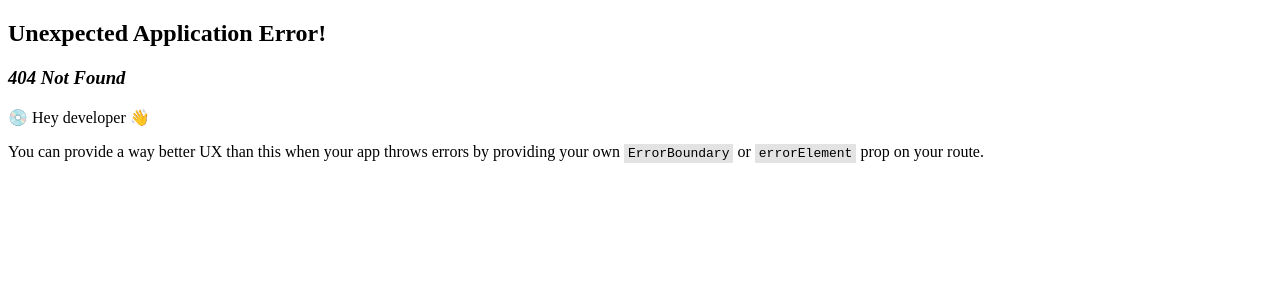
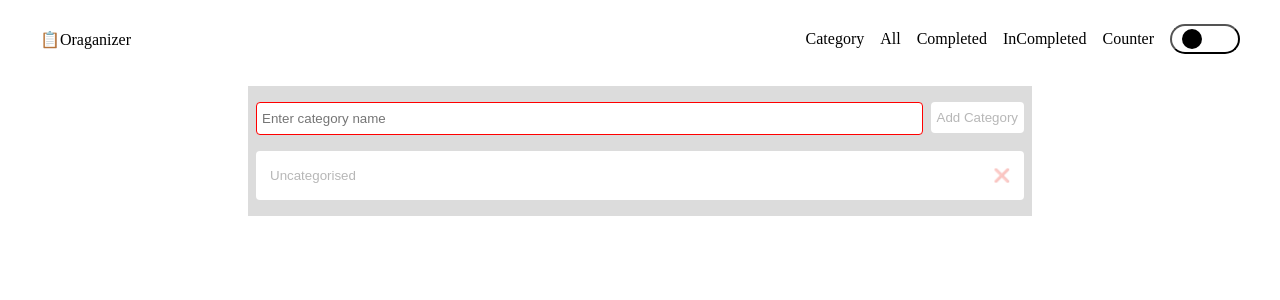
Before and after one commit to engineer-dilnawaz/task-organizer, a React (Vite) app: page /category in a window 1280 px wide. Before the commit this address had no page. Shown: the top 300 px of the page. Built offline with nearby package versions, Linux system fonts and the light colour scheme.

Commit message:
feat: add category management with add and delete functionality

```diff
--- a/src/App.tsx
+++ b/src/App.tsx
@@ -9,6 +9,7 @@ import All from "./pages/All";
 
 import { ThemeToggler } from "./components/ThemeToggler";
 import { useTheme } from "./stores/useTheme";
+import Category from "./pages/Category";
 
 const NavBar = () => {
   const { isDark } = useTheme();
@@ -17,6 +18,7 @@ const NavBar = () => {
       <Link to="/">📋Oraganizer</Link>
 
       <div className="nav-list">
+        <Link to="/category">Category</Link>
         <Link to="/all">All</Link>
         <Link to="/completed">Completed</Link>
         <Link to="/incompleted">InCompleted</Link>
@@ -63,6 +65,10 @@ function App() {
           path: "/counter",
           element: <Counter />,
         },
+        {
+          path: "/category",
+          element: <Category />,
+        },
       ],
     },
   ]);
--- /dev/null
+++ b/src/components/Category.tsx
@@ -0,0 +1,27 @@
+import type { Category as CategoryType } from "../stores/useCategories";
+
+type CategoryProps = {
+  category: CategoryType;
+  disableDelete: (category: CategoryType) => boolean;
+  onDelete: (id: string) => void;
+};
+
+export default function Category({
+  category,
+  onDelete,
+  disableDelete,
+}: CategoryProps) {
+  const canDelete = disableDelete(category);
+  return (
+    <li className="category-item">
+      <button
+        onClick={() => onDelete(category.id)}
+        disabled={canDelete}
+        className={`${canDelete ? "disabled-button" : ""}`}
+      >
+        <span>{category.name}</span>
+        <span className="trash">❌</span>
+      </button>
+    </li>
+  );
+}
--- /dev/null
+++ b/src/components/CategoryList.tsx
@@ -0,0 +1,29 @@
+import type { Category as CategoryType } from "../stores/useCategories";
+import Category from "./Category";
+
+type CategoryListProps = {
+  categories: CategoryType[];
+  disableDelete: (category: CategoryType) => boolean;
+  onDelete: (id: string) => void;
+};
+
+function CategoryList({
+  categories,
+  onDelete,
+  disableDelete,
+}: CategoryListProps) {
+  return (
+    <ul className="categories-list">
+      {categories.map((category) => (
+        <Category
+          key={category.id}
+          category={category}
+          disableDelete={disableDelete}
+          onDelete={onDelete}
+        />
+      ))}
+    </ul>
+  );
+}
+
+export default CategoryList;
--- a/src/constants/app.ts
+++ b/src/constants/app.ts
@@ -1,4 +1,5 @@
 export const LOCAL_STORAGE_KEYS = {
   TASKS: "tasks",
   THEME: "theme",
+  CATEGORIES: "categories",
 };
--- a/src/index.css
+++ b/src/index.css
@@ -33,9 +33,11 @@ a {
 }
 
 .task-form {
+  flex: 1;
   display: flex;
-  align-items: center;
+  align-items: flex-start;
   justify-content: space-between;
+
 }
 
 .task-form input {
@@ -165,3 +167,78 @@ a {
   margin-top: -10px;
   /* transition: all 0.3s linear; */
 }
+
+.category-container {
+  background-color: gainsboro;
+  display: flex;
+  flex-direction: column;
+  max-width: 60vw;
+  margin-inline: auto;
+  padding-inline: .5rem;
+  padding-block: 1rem;
+}
+
+
+
+.input-with-error {
+  flex: 1;
+  display: flex;
+  flex-direction: column;
+}
+
+.error {
+  color: red;
+  font-size: 13px;
+  margin-top: 3px;
+  margin-left: 3px;
+}
+
+.categories-list {
+  list-style: none;
+  padding: 0;
+  margin: 0;
+  margin-top: 1rem;
+  display: flex;
+  flex-direction: column;
+  gap: 5px;
+
+}
+
+.category-item {
+  color: black;
+  font-size: 16px;
+  font-weight: 400;
+  font-family: sans-serif;
+  text-transform: capitalize;
+  background-color: #fff;
+  padding-block: 1rem;
+  padding-inline: 0.5rem;
+  border-radius: 4px;
+  display: flex;
+  align-items: center;
+  justify-content: space-between;
+  cursor: pointer;
+}
+
+.category-item button {
+  border: unset;
+  background: unset;
+  display: flex;
+  flex: 1;
+  align-items: center;
+  justify-content: space-between;
+  cursor: pointer;
+}
+
+.category-item .disabled-button:hover{
+  cursor: not-allowed;
+}
+
+.category-item:hover{
+  background-color: whitesmoke;
+}
+
+.trash {
+
+
+}
--- /dev/null
+++ b/src/pages/Category.tsx
@@ -0,0 +1,69 @@
+import { useState, type FormEvent } from "react";
+import {
+  useCategoires,
+  type Category as CategoryType,
+} from "../stores/useCategories";
+import CategoryList from "../components/CategoryList";
+
+function Category() {
+  const [input, setInput] = useState("");
+  const isInputEmpty = !input.trim();
+  const addCategory = useCategoires().addCategory;
+  const deleteCategory = useCategoires().deleteCategory;
+  const categories = useCategoires().categories;
+
+  const hasExistingCategory = categories.some(
+    (cat) => cat.name.toLocaleLowerCase() === input.trim().toLowerCase()
+  );
+
+  const handleAddCategory = (e: FormEvent) => {
+    e.preventDefault();
+    if (isInputEmpty || hasExistingCategory) {
+      return;
+    }
+    addCategory(input);
+    setInput("");
+  };
+
+  const handleDeleteCategory = (id: string) => {
+    deleteCategory(id);
+  };
+
+  const shouldAllowDelete = (category: CategoryType) =>
+    category.name.toLowerCase() === "Uncategorised".toLowerCase();
+
+  return (
+    <div className="category-container">
+      <form onSubmit={handleAddCategory} className="task-form">
+        <div className="input-with-error">
+          <input
+            type="text"
+            value={input}
+            onChange={(e) => setInput(e.target.value)}
+            placeholder="Enter category name"
+            className={`task-input ${
+              isInputEmpty || hasExistingCategory ? "task-input-error" : ""
+            }`}
+          />
+          {hasExistingCategory && (
+            <span className="error">
+              A category with this name already exists.
+            </span>
+          )}
+        </div>
+
+        <button disabled={isInputEmpty || hasExistingCategory} className="btn">
+          {"Add Category"}
+        </button>
+      </form>
+
+      <CategoryList
+        categories={categories}
+        disableDelete={shouldAllowDelete}
+        onDelete={handleDeleteCategory}
+      />
+    </div>
+  );
+}
+
+export default Category;
--- a/src/pages/Home.tsx
+++ b/src/pages/Home.tsx
@@ -2,9 +2,12 @@ import { useState, type FormEvent } from "react";
 import { motion } from "motion/react";
 import { TaskList } from "../components/TaskList";
 import { useTasks } from "../stores/useTasks";
+import { useCategoires } from "../stores/useCategories";
 
 const Home = () => {
   const [input, setInput] = useState("");
+  const [category, setCategory] = useState("Uncategorised");
+  const [filterByCategory, setFilterByCategory] = useState("Uncategorised");
   const [editingTaskId, setEditingTaskId] = useState<string | null>(null);
   const tasks = useTasks((state) => state.tasks);
   const addTask = useTasks((state) => state.addTask);
@@ -12,6 +15,12 @@ const Home = () => {
   const deleteTask = useTasks((state) => state.deleteTask);
   const toggleTaskCompletion = useTasks((state) => state.toggleTaskCompletion);
   const clearCompleted = useTasks((state) => state.clearCompleted);
+  const categories = useCategoires((state) => state.categories);
+
+  const filteredTasks = tasks.filter(
+    (task) => task.category === filterByCategory
+  );
+
   const isInputEmpty = !input.trim();
   const compeletedTasksCount = tasks.filter((task) => task.completed).length;
   const inCompeletedTasksCount = tasks.filter((task) => !task.completed).length;
@@ -22,10 +31,10 @@ const Home = () => {
       return;
     }
     if (editingTaskId) {
-      editTask(editingTaskId, input);
+      editTask(editingTaskId, input, category);
       setEditingTaskId(null);
     } else {
-      addTask(input);
+      addTask(input, category);
     }
     setInput("");
   };
@@ -59,6 +68,19 @@ const Home = () => {
         </button>
       </form>
 
+      <select
+        id="category"
+        name="category"
+        className="task-input"
+        value={category}
+        onChange={(e) => setCategory(e.target.value)}
+      >
+        {categories.map((category) => (
+          <option key={category.id} value={category.name}>
+            {category.name}
+          </option>
+        ))}
+      </select>
       <div className="stats-container">
         <p>
           Completed:{" "}
@@ -85,8 +107,22 @@ const Home = () => {
         Clear Completed
       </motion.button>
 
+      <select
+        id="category"
+        name="category"
+        className="btn"
+        onChange={(e) => setFilterByCategory(e.target.value)}
+        value={filterByCategory}
+      >
+        {categories.map((category) => (
+          <option key={category.id} value={category.name}>
+            {category.name}
+          </option>
+        ))}
+      </select>
+
       <TaskList
-        tasks={tasks}
+        tasks={filteredTasks}
         onToggle={handleToggleCompletion}
         onDelete={handleDelete}
         onEdit={handleEdit}
--- /dev/null
+++ b/src/stores/useCategories.ts
@@ -0,0 +1,72 @@
+import { create } from "zustand";
+import { persist } from "zustand/middleware";
+import { LOCAL_STORAGE_KEYS } from "../constants/app";
+import { useTasks } from "./useTasks";
+
+export type Category = {
+  id: string;
+  name: string;
+};
+
+type CategoryType = {
+  categories: Category[];
+  addCategory: (name: string) => void;
+  deleteCategory: (id: string) => void;
+};
+
+export const useCategoires = create<CategoryType>()(
+  persist(
+    (set) => ({
+      categories: [
+        {
+          id: "1",
+          name: "Uncategorised",
+        },
+      ],
+      addCategory: (name) =>
+        set((state) => ({
+          categories: [
+            ...state.categories,
+            {
+              id: crypto.randomUUID(),
+              name: name,
+            },
+          ],
+        })),
+      deleteCategory: (id) =>
+        set((state) => {
+          if (id === "1")
+            throw new Error(
+              "This is read only category. You cannot delete it "
+            );
+          else {
+            const filteredCategory = state.categories.find(
+              (cat) => cat.id === id
+            );
+            if (filteredCategory) {
+              const allFilteredTasks = useTasks
+                .getState()
+                .tasks.filter(
+                  (task) => task.category === filteredCategory.name
+                );
+              allFilteredTasks.forEach((filteredTask) => {
+                useTasks
+                  .getState()
+                  .editTask(
+                    filteredTask.id,
+                    filteredTask.task,
+                    "Uncategorised"
+                  );
+              });
+            }
+            return {
+              categories: state.categories.filter(
+                (category) => category.id !== id
+              ),
+            };
+          }
+        }),
+    }),
+    { name: LOCAL_STORAGE_KEYS.CATEGORIES }
+  )
+);
--- a/src/stores/useTasks.ts
+++ b/src/stores/useTasks.ts
@@ -6,13 +6,14 @@ type Task = {
   id: string;
   task: string;
   completed: boolean;
+  category: string;
 };
 
 type TasksType = {
   tasks: Task[];
-  addTask: (task: string) => void;
+  addTask: (task: string, category?: string) => void;
   deleteTask: (taskId: string) => void;
-  editTask: (taskId: string, task: string) => void;
+  editTask: (taskId: string, task: string, category?: string) => void;
   clearCompleted: () => void;
   toggleTaskCompletion: (taskId: string) => void;
 };
@@ -21,13 +22,14 @@ const useTasks = create<TasksType>()(
   persist(
     (set) => ({
       tasks: [],
-      addTask: (task) =>
+      addTask: (task, category = "Uncategorised") =>
         set((state) => ({
           tasks: [
             {
               task,
               id: crypto.randomUUID(),
               completed: false,
+              category: category,
             },
             ...state.tasks,
           ],
@@ -36,10 +38,16 @@ const useTasks = create<TasksType>()(
         set((state) => ({
           tasks: state.tasks.filter((item) => item.id !== taskId),
         })),
-      editTask: (taskId, task) =>
+      editTask: (taskId, task, category) =>
         set((state) => ({
           tasks: state.tasks.map((taskItem) =>
-            taskId === taskItem.id ? { ...taskItem, task } : taskItem
+            taskId === taskItem.id
+              ? {
+                  ...taskItem,
+                  task,
+                  category: category ? category : taskItem.category,
+                }
+              : taskItem
           ),
         })),
       clearCompleted: () =>
```
Also changed, not shown: src/contexts/Theme/ThemeContext.ts (+6 -6 lines), src/contexts/Theme/ThemeProvider.tsx (+25 -25 lines).
